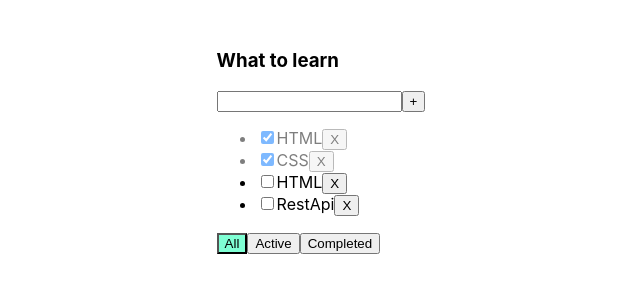
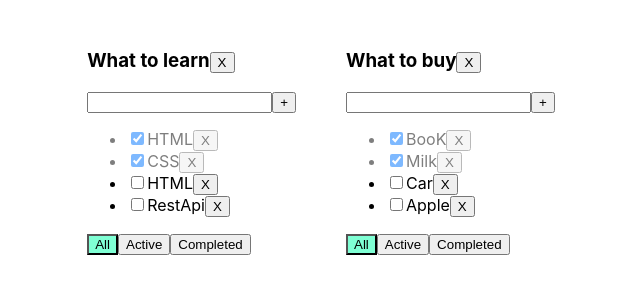
Before and after one commit to alex170485/ToDo, a React (Create React App) app: page / in a window 1280 px wide. Shown: the top 300 px of the page, without its empty margins (294-934 px from the left). Built offline with nearby package versions, Linux system fonts and the light colour scheme.

Commit message:
add second todolist

```diff
--- a/src/App.tsx
+++ b/src/App.tsx
@@ -3,62 +3,111 @@ import './App.css';
 import ToDoList from "./Components/ToDoList";
 import {v1} from "uuid";
 
+export type FilterValueType = "all" | "active" | "completed";
+export type TaskType = {
+    id: string,
+    title: string,
+    isDone: boolean;
+}
+
+type TodoListType = {
+    id: string,
+    title: string,
+    filter: FilterValueType,
+}
+type TaskStateType = {
+    [key: string]: Array<TaskType>
+}
+
+
 function App() {
+    const todoListID1 = v1();
+    const todoListID2 = v1();
 
-    let [tasks, setTasks] = useState([
-        {id: v1(), title: 'HTML', isDone: true,},
-        {id: v1(), title: 'CSS', isDone: true,},
-        {id: v1(), title: 'HTML', isDone: false,},
-        {id: v1(), title: 'RestApi', isDone: false,}
+
+    const [todoLists, setTodoLists] = useState<Array<TodoListType>>([
+        {id: todoListID1, title: 'What to learn', filter: 'all'},
+        {id: todoListID2, title: 'What to buy', filter: 'all'},
     ])
 
-    type FilterValueType = "all" | "active" | "completed";
-    let [filter, setFilter] = useState<FilterValueType>("all");
+    let [tasks, setTasks] = useState<TaskStateType>(
+        {
+            [todoListID1]: [{id: v1(), title: 'HTML', isDone: true,},
+                {id: v1(), title: 'CSS', isDone: true,},
+                {id: v1(), title: 'HTML', isDone: false,},
+                {id: v1(), title: 'RestApi', isDone: false,}]
+            ,
+            [todoListID2]: [
+                {id: v1(), title: 'BooK', isDone: true,},
+                {id: v1(), title: 'Milk', isDone: true,},
+                {id: v1(), title: 'Car', isDone: false,},
+                {id: v1(), title: 'Apple', isDone: false,}
+            ]
+        })
+
     let tasksForToDoList = tasks;
-    if (filter === 'active') {
-        tasksForToDoList = tasks.filter(t => t.isDone === false)
-    }
-
-    if (filter === 'completed') {
-        tasksForToDoList = tasks.filter(t => t.isDone === true)
-
-    }
-
-    function changeStatus(id: string, isDone: boolean) {
-        let task = tasks.find(t=> t.id === id)
+    function changeStatus(id: string, isDone: boolean, todoListID: string) {
+        const todoListTasks = tasks[todoListID]
+        let task = todoListTasks.find(t => t.id === id)
         if (task) {
             task.isDone = isDone;
-            setTasks([...tasks]);
+            setTasks({...tasks});
         }
     };
-
-    function RemoveTask(id: string) {
-        let filteredTasks = tasks.filter(t => t.id != id)
-        setTasks(filteredTasks)
+    function RemoveTask(id: string, todoListID: string) {
+        const todoListTasks = tasks[todoListID]
+        tasks[todoListID] = todoListTasks.filter(t => t.id != id)
+        setTasks({...tasks})
     }
-    function changeFilter(value: "all" | "completed" | "active") {
-        setFilter(value)
+    function changeFilter(filterValue: FilterValueType, todoListID: string) {
+        const todoList = todoLists.find(tl => tl.id === todoListID)
+        if (todoList) {
+            todoList.filter = filterValue
+            setTodoLists([...todoLists])
+        }
     }
-    function addTask(title: string) {
-        let task = {id: v1() , title: title , isDone: false};
-        let newTasks = [task, ...tasks];
-        setTasks(newTasks);
-
+    function addTask(title: string, todoListID: string) {
+        const newTask: TaskType = {
+            id: v1(),
+            title: title,
+            isDone: false
+        };
+        tasks[todoListID] = [newTask, ...tasks[todoListID]]
+        setTasks({...tasks});
+    }
+    function removeTodoList(todoListID:string) {
+        setTodoLists(todoLists.filter(tl => tl.id !==todoListID))
+        delete tasks[todoListID]
     }
 
 
     return (
         <div className="App">
-            <ToDoList title={'What to learn'} tasks={tasksForToDoList}
-                      filter = {filter}
-                      RemoveTask={RemoveTask}
-                      changeFilter = {changeFilter}
-                      addTask = {addTask}
-                      changeStatus={changeStatus}
+            {
+                todoLists.map(tl => {
+                    let tasksForTodoList = tasks[tl.id]
+                    if (tl.filter === 'active') {
+                        tasksForTodoList = tasksForTodoList.filter(t => t.isDone === false)
+                    }
+                    if (tl.filter === 'completed') {
+                        tasksForTodoList = tasksForTodoList.filter(t => t.isDone === true)
+                    }
+                    return (
+                        <ToDoList
+                            key = {tl.id}
+                            id={tl.id}
+                            title={tl.title}
+                            tasks={tasksForTodoList}
+                            filter={tl.filter}
+                            RemoveTask={RemoveTask}
+                            changeFilter={changeFilter}
+                            addTask={addTask}
+                            changeStatus={changeStatus}
+                            removeTodoList = {removeTodoList}
+                        />)
+                })
+            }
 
-
-
-            />
         </div>
     );
 }
--- a/src/Components/ToDoList.tsx
+++ b/src/Components/ToDoList.tsx
@@ -1,20 +1,17 @@
 import React, {ChangeEvent, useState} from 'react';
+import {TaskType} from "../App";
 
-type TaskType = {
-    id: string,
-    title: string,
-    isDone: boolean;
-
-}
 
 type TitlePropsType = {
+    id: string,
     title: string,
     tasks: Array<TaskType>,
     filter: string,
-    RemoveTask: (taskId: string) => void;
-    changeFilter: (value: "all" | "active" | "completed") => void;
-    addTask: (value: string) => void;
-    changeStatus:(id: string, isDone: boolean) => void;
+    RemoveTask: (taskId: string, todoListID:string) => void;
+    changeFilter: (value: "all" | "active" | "completed", todoListID:string) => void;
+    addTask: (value: string, todoListID:string) => void;
+    changeStatus:(id: string, isDone: boolean, todoListID:string) => void;
+    removeTodoList:(todoListID: string) => void;
 };
 
 
@@ -23,9 +20,9 @@ function ToDoList(props: TitlePropsType) {
     let [error, setError] = useState<string|null>(null)
 
     const AddTask = () => {
-        let trimmedTask = title.trim();
-        if(trimmedTask) {
-            props.addTask(trimmedTask);
+        let taskTitle = title.trim();
+        if(taskTitle) {
+            props.addTask(taskTitle, props.id);
         } else {
             setError('Title is required!')
         }
@@ -41,9 +38,10 @@ function ToDoList(props: TitlePropsType) {
 const onChangeHandler = (e: ChangeEvent<HTMLInputElement>) => {
     setError(null);
     setTitle(e.currentTarget.value)};
-const allClickHandler = () => { props.changeFilter("all")};
-const activeClickHandler = () => {props.changeFilter("active")};
-const completedClickHandler = () => {props.changeFilter("completed") };
+const allClickHandler = () => { props.changeFilter("all", props.id)};
+const activeClickHandler = () => {props.changeFilter("active", props.id)};
+const completedClickHandler = () => {props.changeFilter("completed", props.id) };
+const removeTodoList = () => {props.removeTodoList(props.id)};
 
 
 
@@ -52,7 +50,7 @@ const completedClickHandler = () => {props.changeFilter("completed") };
 
     return (
         <div>
-            <h3>{props.title}</h3>
+            <h3>{props.title}<button onClick={removeTodoList}>X</button></h3>
             <div>
                 <input value={title}
                        onChange={onChangeHandler}
@@ -66,7 +64,7 @@ const completedClickHandler = () => {props.changeFilter("completed") };
                 {
                     props.tasks.map(t => {
                         const onChangeHAndler = (e:ChangeEvent<HTMLInputElement>) => {
-                           props.changeStatus(t.id, e.currentTarget.checked)
+                           props.changeStatus(t.id, e.currentTarget.checked, props.id)
                         }
                         return <li className={t.isDone ? 'is-done' : ''} key={t.id} >
                             <input type="checkbox"
@@ -74,7 +72,7 @@ const completedClickHandler = () => {props.changeFilter("completed") };
                                    onChange={onChangeHAndler}/>
                             <span>{t.title}</span>
                             <button onClick={() => {
-                                props.RemoveTask(t.id)
+                                props.RemoveTask(t.id, props.id)
                             }}>X
                             </button>
                         </li>
```
